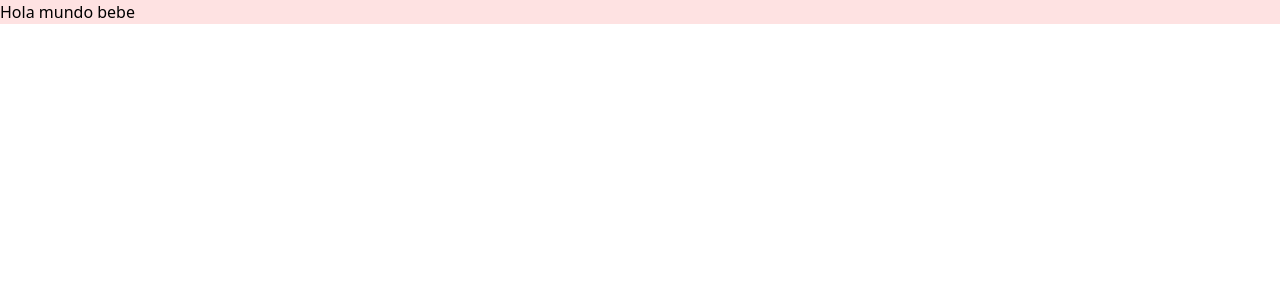
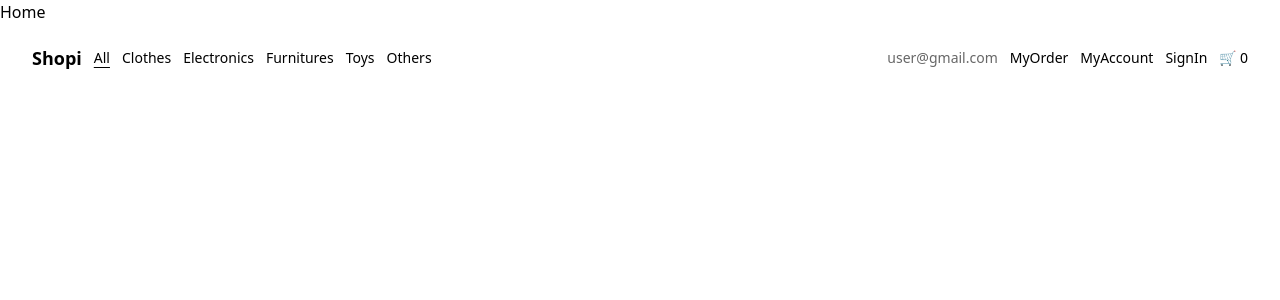
Before and after one commit to MijailDesigns/react-vite-ecommerce, a React (Vite) app: page / in a window 1280 px wide. Shown: the top 300 px of the page. Built offline with nearby package versions, Linux system fonts and the light colour scheme.

Commit message:
feat: pages, routes and navbar

```diff
--- a/package.json
+++ b/package.json
@@ -11,7 +11,8 @@
   },
   "dependencies": {
     "react": "^18.3.1",
-    "react-dom": "^18.3.1"
+    "react-dom": "^18.3.1",
+    "react-router-dom": "^6.26.1"
   },
   "devDependencies": {
     "@eslint/js": "^9.8.0",
--- a/src/App.jsx
+++ /dev/null
@@ -1,7 +0,0 @@
-import "./App.css";
-
-function App() {
-  return <div className="bg-red-100">Hola mundo bebe </div>;
-}
-
-export default App;
--- /dev/null
+++ b/src/Components/NavBar/index.jsx
@@ -0,0 +1,92 @@
+import { NavLink } from "react-router-dom";
+
+const NavBar = () => {
+  const activeStyle = "underline underline-offset-4";
+  return (
+    <nav className="flex justify-between items-center fixed z-10 w-full py-5 px-8 text-sm font-light">
+      <ul className="flex items-center gap-3">
+        <li className="font-semibold text-lg">
+          <NavLink to="/">Shopi</NavLink>
+        </li>
+        <li>
+          <NavLink
+            to="/"
+            className={({ isActive }) => (isActive ? activeStyle : undefined)}
+          >
+            All
+          </NavLink>
+        </li>
+        <li>
+          <NavLink
+            to="/clothes"
+            className={({ isActive }) => (isActive ? activeStyle : undefined)}
+          >
+            Clothes
+          </NavLink>
+        </li>
+        <li>
+          <NavLink
+            to="/electronics"
+            className={({ isActive }) => (isActive ? activeStyle : undefined)}
+          >
+            Electronics
+          </NavLink>
+        </li>
+        <li>
+          <NavLink
+            to="/furnitures"
+            className={({ isActive }) => (isActive ? activeStyle : undefined)}
+          >
+            Furnitures
+          </NavLink>
+        </li>
+        <li>
+          <NavLink
+            to="/toys"
+            className={({ isActive }) => (isActive ? activeStyle : undefined)}
+          >
+            Toys
+          </NavLink>
+        </li>
+        <li>
+          <NavLink
+            to="/others"
+            className={({ isActive }) => (isActive ? activeStyle : undefined)}
+          >
+            Others
+          </NavLink>
+        </li>
+      </ul>
+      <ul className="flex items-center  gap-3">
+        <li className="text-black/60">user@gmail.com</li>
+        <li>
+          <NavLink
+            to="/my-orders"
+            className={({ isActive }) => (isActive ? activeStyle : undefined)}
+          >
+            MyOrder
+          </NavLink>
+        </li>
+        <li>
+          <NavLink
+            to="/my-account"
+            className={({ isActive }) => (isActive ? activeStyle : undefined)}
+          >
+            MyAccount
+          </NavLink>
+        </li>
+        <li>
+          <NavLink
+            to="/sign-in"
+            className={({ isActive }) => (isActive ? activeStyle : undefined)}
+          >
+            SignIn
+          </NavLink>
+        </li>
+        <li>🛒 0</li>
+      </ul>
+    </nav>
+  );
+};
+
+export default NavBar;
--- /dev/null
+++ b/src/Pages/App/index.jsx
@@ -0,0 +1,32 @@
+import { useRoutes, BrowserRouter } from "react-router-dom";
+import Home from "../Home";
+import MyOrder from "../MyOrder";
+import MyOrders from "../MyOrders";
+import MyAccount from "../MyAccount";
+import NotFound from "../NotFound";
+import SingIn from "../Signin";
+import NavBar from "../../Components/NavBar/index";
+import "./App.css";
+
+const AppRoutes = () => {
+  let routes = useRoutes([
+    { path: "/", element: <Home /> },
+    { path: "/my-orders", element: <MyOrders /> },
+    { path: "/my-order", element: <MyOrder /> },
+    { path: "/my-account", element: <MyAccount /> },
+    { path: "/sign-in", element: <SingIn /> },
+    { path: "/*", element: <NotFound /> },
+  ]);
+  return routes;
+};
+
+const App = () => {
+  return (
+    <BrowserRouter>
+      <AppRoutes />
+      <NavBar />
+    </BrowserRouter>
+  );
+};
+
+export default App;
--- /dev/null
+++ b/src/Pages/Home/index.jsx
@@ -0,0 +1,7 @@
+import React from "react";
+
+function Home() {
+  return <div>Home</div>;
+}
+
+export default Home;
--- /dev/null
+++ b/src/Pages/MyAccount/index.jsx
@@ -0,0 +1,5 @@
+function MyAccount() {
+  return <div>MyAccount</div>;
+}
+
+export default MyAccount;
--- /dev/null
+++ b/src/Pages/MyOrder/index.jsx
@@ -0,0 +1,5 @@
+function MyOrder() {
+  return <div>MyOrder</div>;
+}
+
+export default MyOrder;
--- /dev/null
+++ b/src/Pages/MyOrders/index.jsx
@@ -0,0 +1,5 @@
+function MyOrders() {
+  return <div>MyOrders</div>;
+}
+
+export default MyOrders;
--- /dev/null
+++ b/src/Pages/NotFound/index.jsx
@@ -0,0 +1,5 @@
+function NotFound() {
+  return <div>NotFound</div>;
+}
+
+export default NotFound;
--- /dev/null
+++ b/src/Pages/Signin/index.jsx
@@ -0,0 +1,5 @@
+function SingIn() {
+  return <div>SingIn</div>;
+}
+
+export default SingIn;
```
Also changed, not shown: src/main.jsx (+7 -7 lines), src/Pages/App/App.css (added), 1 other file (tests, documents, lock files or other folders).
